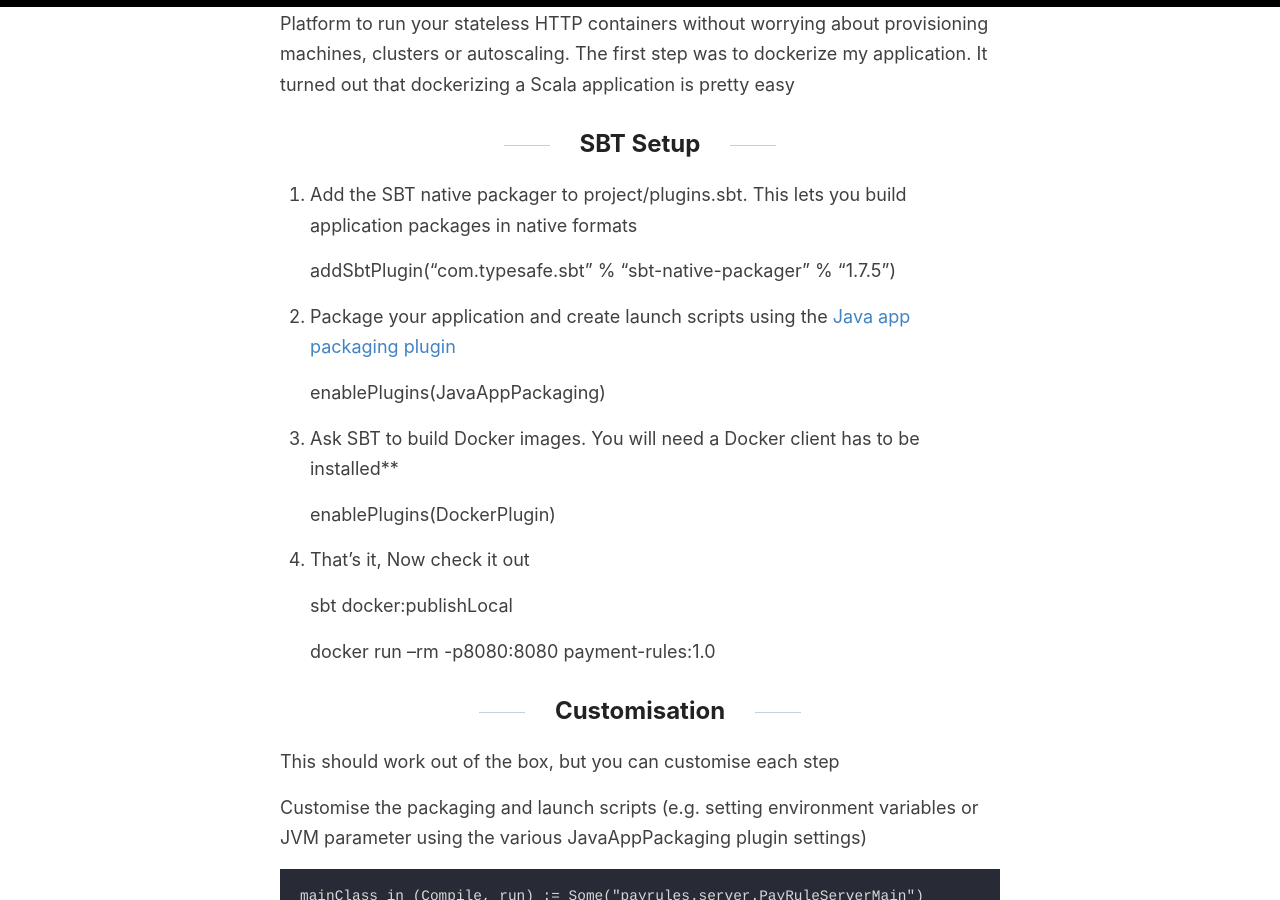
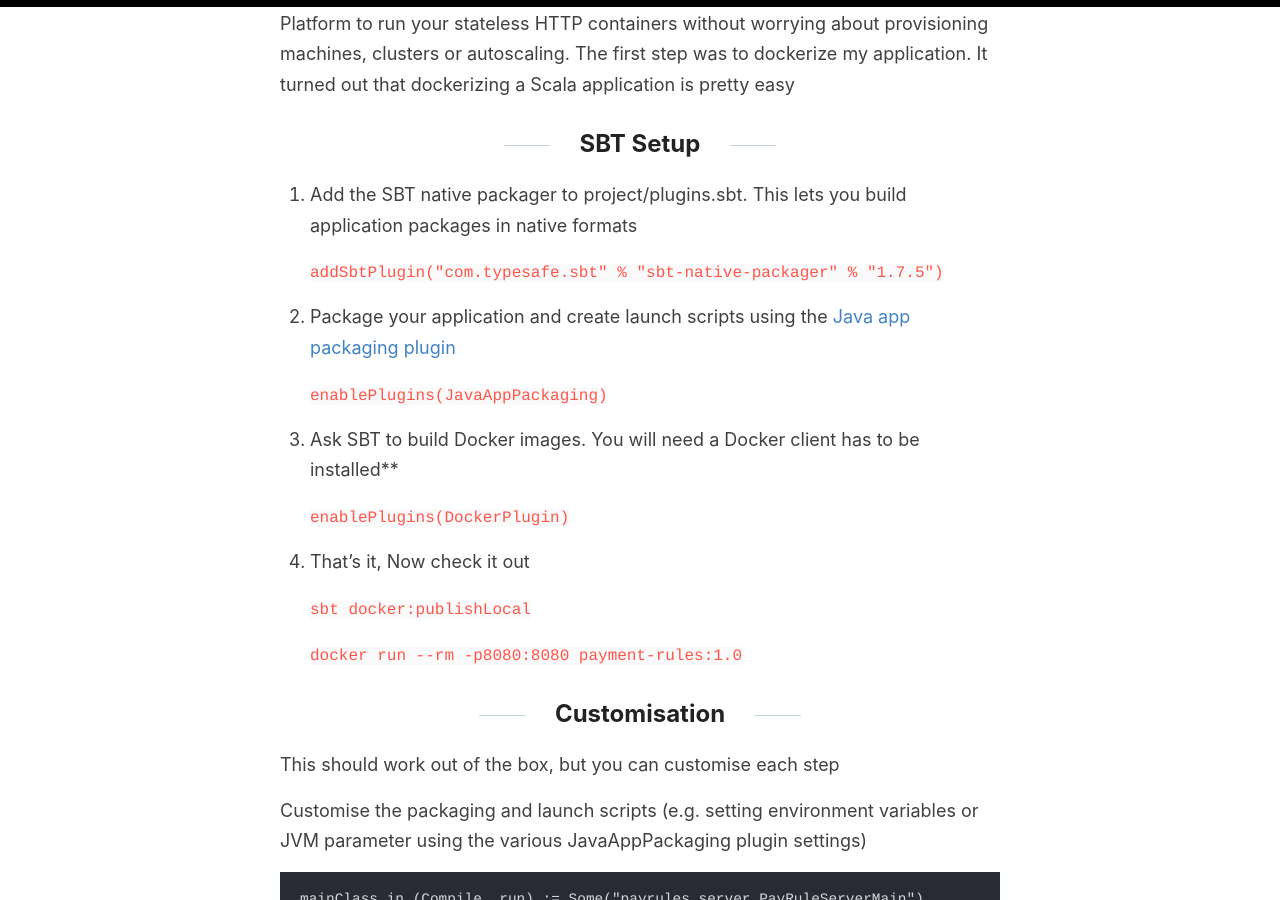
Before and after one commit to deenar/deenar.github.io, a Jekyll site: the page built from _posts/2020-09-27-dockerising-scala-app-with-sbt.md, in a window 1280 px wide and 900 px high, scrolled down 481 px. Built offline with Jekyll 4.4.1, drawn with Linux system fonts in a browser that asks for light colours; our own code applies the rules of GitHub Pages for plain Markdown files.

Commit message:
Update 2020-09-27-dockerising-scala-app-with-sbt.md

````diff
--- a/_posts/2020-09-27-dockerising-scala-app-with-sbt.md
+++ b/_posts/2020-09-27-dockerising-scala-app-with-sbt.md
@@ -10,21 +10,21 @@ I had been deploying to virtual machines on the cloud, but wanted a solution tha
 
 1. Add the SBT native packager to project/plugins.sbt. This lets you build application packages in native formats
 
-	addSbtPlugin("com.typesafe.sbt" % "sbt-native-packager" % "1.7.5")
+	```addSbtPlugin("com.typesafe.sbt" % "sbt-native-packager" % "1.7.5")```
 
 2. Package your application and create launch scripts using the [Java app packaging plugin](https://sbt-native-packager.readthedocs.io/en/latest/archetypes/java_app/index.html#java-app-plugin)
 
-	enablePlugins(JavaAppPackaging)
+	```enablePlugins(JavaAppPackaging)```
 
 3. Ask SBT to build Docker images. You will need a Docker client has to be installed**
 
-	enablePlugins(DockerPlugin)
+	```enablePlugins(DockerPlugin)```
 
 4. That's it, Now check it out
 
-    sbt docker:publishLocal
+    ```sbt docker:publishLocal```
 
-    docker run --rm -p8080:8080 payment-rules:1.0
+    ```docker run --rm -p8080:8080 payment-rules:1.0```
 
 ## Customisation
 This should work out of the box, but you can customise each step
````
